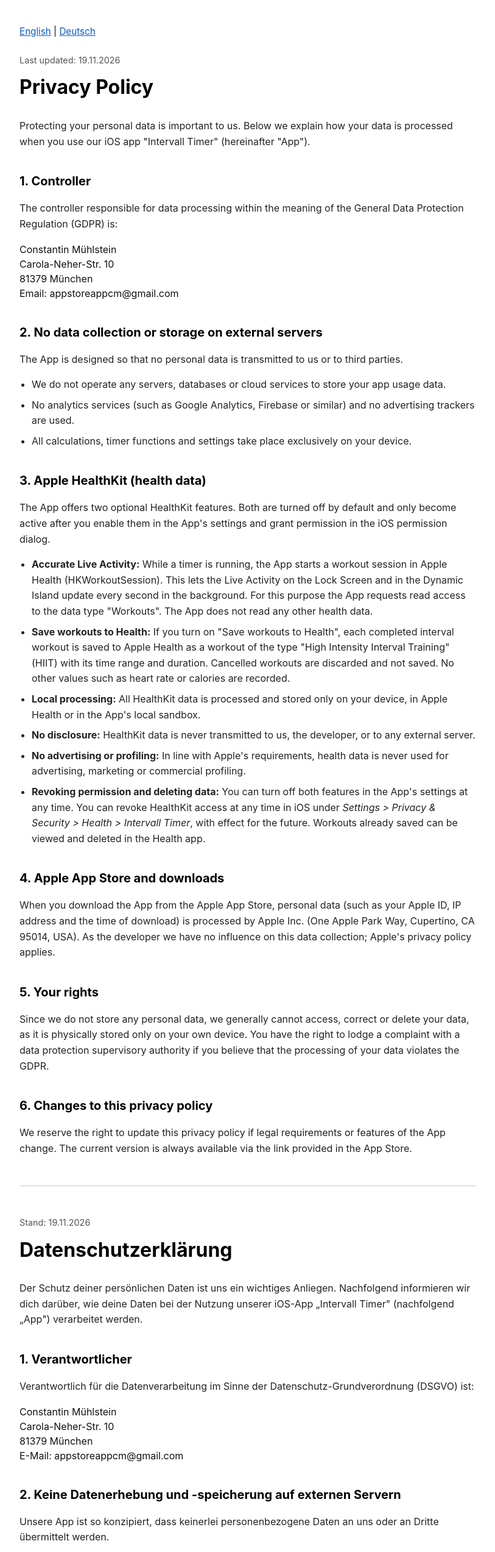
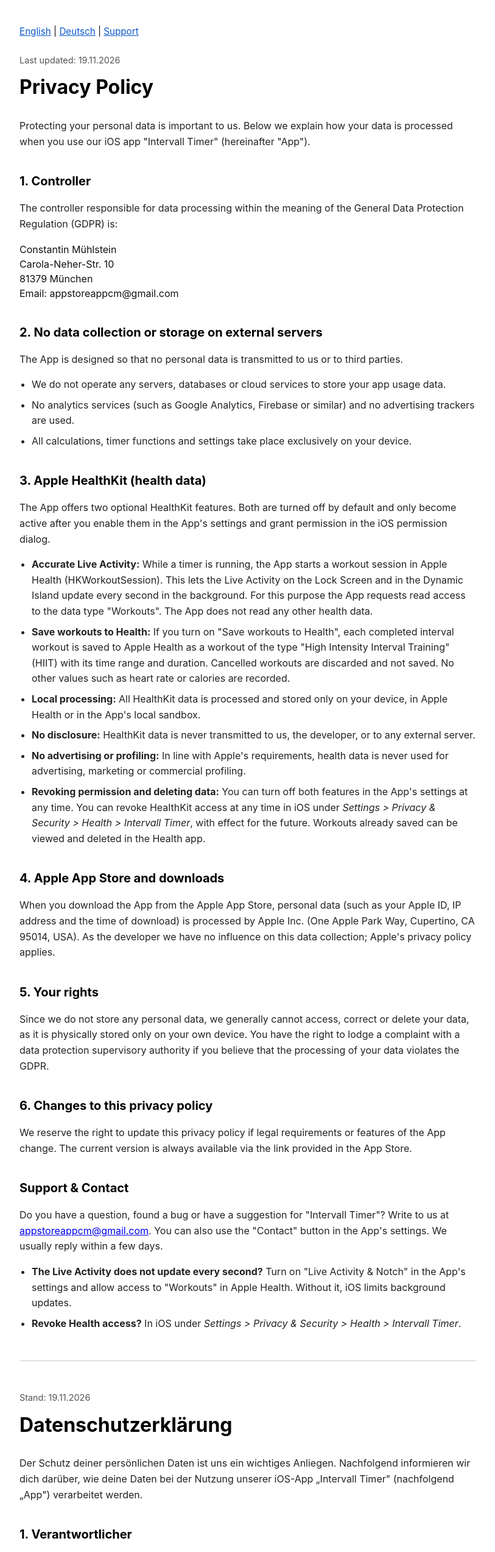
Before and after one commit to ColoXc/privacy-policy-intervall-timer, a plain HTML site: page index.html in a window 1280 px wide. Shown: the top 2545 px of the page at 61% size, without its empty margins (233-1046 px from the left). Drawn offline with Linux system fonts and the light colour scheme.

Commit message:
Support- und Kontaktbereich (EN/DE) für App Store Support-URL (#2)
Claude-Session: https://claude.ai/code/session_01DJk84af4gQmZ91FLVbjVXo

Co-authored-by: Claude <noreply@anthropic.com>

```diff
--- a/index.html
+++ b/index.html
@@ -3,7 +3,7 @@
 <head>
     <meta charset="UTF-8">
     <meta name="viewport" content="width=device-width, initial-scale=1.0">
-    <title>Privacy Policy / Datenschutzerklärung - Intervall Timer</title>
+    <title>Privacy Policy & Support / Datenschutz & Support - Intervall Timer</title>
     <style>
         body {
             font-family: -apple-system, BlinkMacSystemFont, "Segoe UI", Roboto, Helvetica, Arial, sans-serif;
@@ -27,7 +27,7 @@
 </head>
 <body>
 
-    <nav class="lang-nav"><a href="#en">English</a> | <a href="#de">Deutsch</a></nav>
+    <nav class="lang-nav"><a href="#en">English</a> | <a href="#de">Deutsch</a> | <a href="#support">Support</a></nav>
 
     <section id="en" lang="en">
     <div class="date">Last updated: 19.11.2026</div>
@@ -71,6 +71,13 @@
 
     <h2>6. Changes to this privacy policy</h2>
     <p>We reserve the right to update this privacy policy if legal requirements or features of the App change. The current version is always available via the link provided in the App Store.</p>
+
+    <h2 id="support">Support &amp; Contact</h2>
+    <p>Do you have a question, found a bug or have a suggestion for "Intervall Timer"? Write to us at <a href="mailto:appstoreappcm@gmail.com?subject=Intervall%20Timer%20Support">appstoreappcm@gmail.com</a>. You can also use the "Contact" button in the App's settings. We usually reply within a few days.</p>
+    <ul>
+        <li><strong>The Live Activity does not update every second?</strong> Turn on "Live Activity &amp; Notch" in the App's settings and allow access to "Workouts" in Apple Health. Without it, iOS limits background updates.</li>
+        <li><strong>Revoke Health access?</strong> In iOS under <em>Settings &gt; Privacy &amp; Security &gt; Health &gt; Intervall Timer</em>.</li>
+    </ul>
     </section>
 
     <hr>
@@ -117,6 +124,13 @@
 
     <h2>6. Änderungen dieser Datenschutzerklärung</h2>
     <p>Wir behalten uns vor, diese Datenschutzerklärung anzupassen, falls sich rechtliche Vorgaben oder Funktionen der App ändern sollten. Die jeweils aktuelle Version ist stets über den von uns im App Store hinterlegten Link abrufbar.</p>
+
+    <h2 id="support-de">Support &amp; Kontakt</h2>
+    <p>Du hast eine Frage, einen Fehler gefunden oder einen Vorschlag für „Intervall Timer"? Schreib uns an <a href="mailto:appstoreappcm@gmail.com?subject=Intervall%20Timer%20Support">appstoreappcm@gmail.com</a>. Du kannst auch den Button „Kontakt" in den Einstellungen der App nutzen. Wir antworten in der Regel innerhalb weniger Tage.</p>
+    <ul>
+        <li><strong>Die Live-Aktivität aktualisiert sich nicht jede Sekunde?</strong> Schalte in den Einstellungen der App „Live-Aktivität &amp; Notch" ein und erlaube den Zugriff auf „Trainings" in Apple Health. Ohne diese Option begrenzt iOS die Aktualisierungen im Hintergrund.</li>
+        <li><strong>Health-Zugriff widerrufen?</strong> In den iOS-Einstellungen unter <em>Datenschutz &amp; Sicherheit &gt; Health &gt; Intervall Timer</em>.</li>
+    </ul>
     </section>
 
 </body>
```
